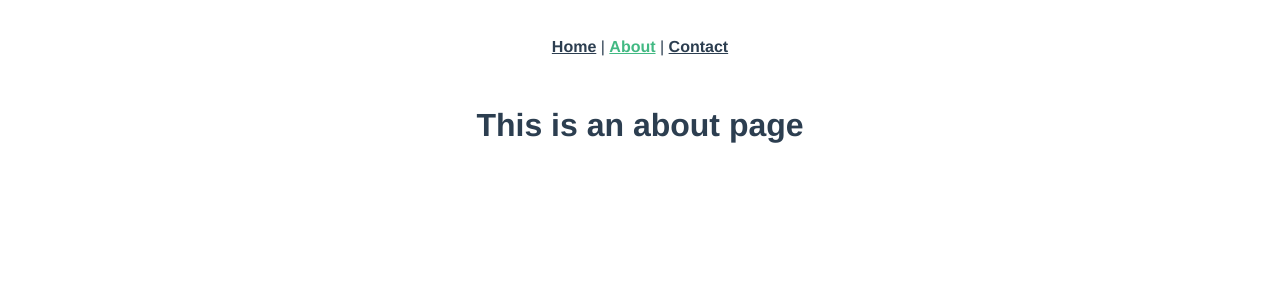
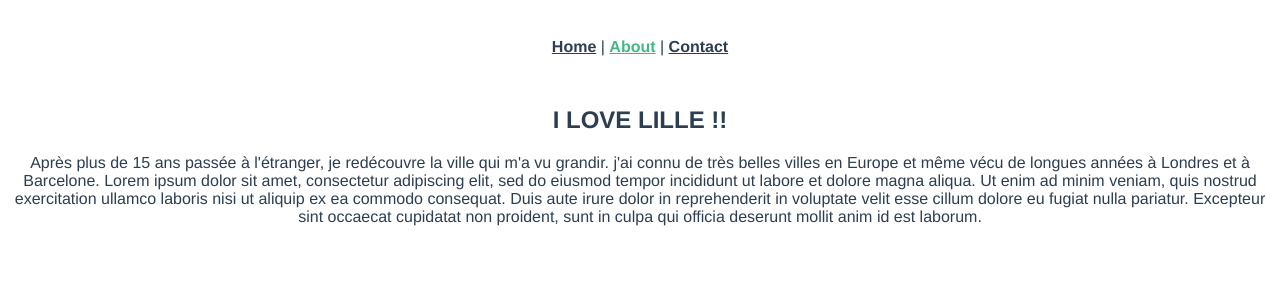
Before and after one commit to melou-dev/project-test-with-vuejs, a Vue app: page /about in a window 1280 px wide. Shown: the top 300 px of the page. Built offline with nearby package versions, Linux system fonts and the light colour scheme.

Commit message:
Create component AboutArticle and linked it

```diff
--- /dev/null
+++ b/src/components/AboutArticle.vue
@@ -0,0 +1,25 @@
+<template>
+  <article>
+      <h1>I LOVE LILLE !!</h1>
+      <p>Après plus de 15 ans passée à l'étranger, je redécouvre la ville qui m'a vu grandir.
+          j'ai connu de très belles villes en Europe et même vécu de longues années à Londres
+           et à Barcelone.
+          Lorem ipsum dolor sit amet, consectetur adipiscing elit, sed do eiusmod tempor
+           incididunt ut labore et dolore magna aliqua. Ut enim ad minim veniam, quis nostrud
+            exercitation ullamco laboris nisi ut aliquip ex ea commodo consequat.
+            Duis aute irure dolor in reprehenderit in voluptate velit esse cillum dolore
+            eu fugiat nulla pariatur. Excepteur sint occaecat cupidatat non proident,
+            sunt in culpa qui officia deserunt mollit anim id est laborum.
+        </p>
+  </article>
+</template>
+
+<script>
+export default {
+
+}
+</script>
+
+<style>
+
+</style>
--- a/src/views/About.vue
+++ b/src/views/About.vue
@@ -1,5 +1,18 @@
 <template>
-  <div>
-    <h1>This is an about page</h1>
-  </div>
+    <AboutArticle />
 </template>
+
+<script>
+import AboutArticle from '@/components/AboutArticle.vue';
+
+export default {
+  name: 'about',
+  components: {
+  AboutArticle,
+  }
+}
+</script>
+
+<style>
+
+</style>
```
